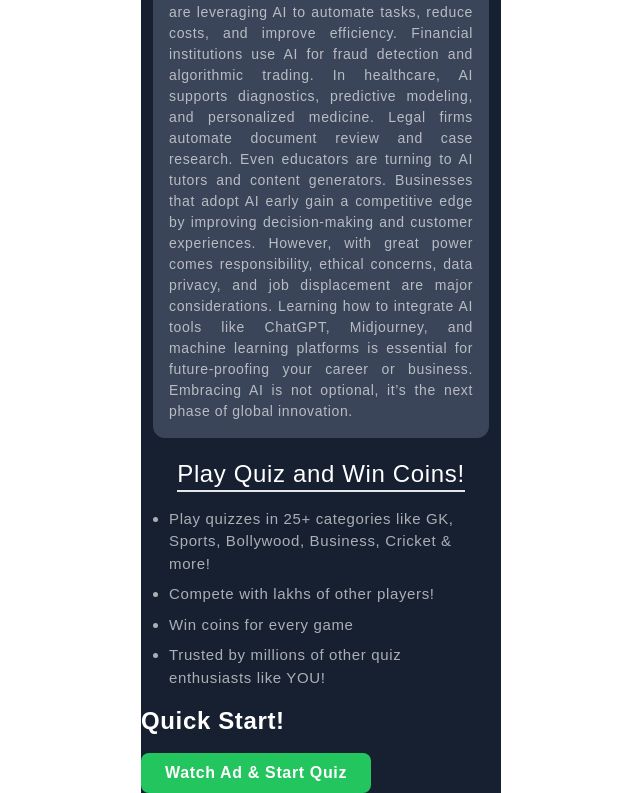
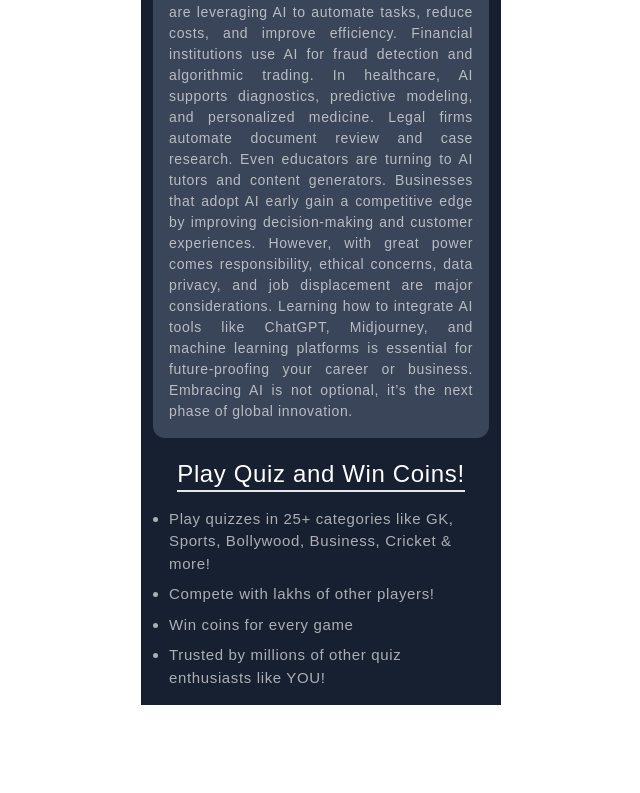
Before and after one commit to Incrediblesoftech/Quiz-with-rewarded, a Next.js app: page / in a window 1280 px wide. Shown: the part 831-1624 px from the top of the page, without its empty margins (319-959 px from the left). After the commit the page ends 1536 px from the top, so only its background shows below. Built offline with nearby package versions, Linux system fonts and the light colour scheme.

Commit message:
update ads in quesation

```diff
--- a/containers/home/index.js
+++ b/containers/home/index.js
@@ -9,12 +9,11 @@ import Ads from "@components/Ads";
 function Home() {
   const [quizQuestions, setQuizQuestions] = useState([]);
   const [current, setCurrent] = useState(0);
-  const [paragraph, setParagraph] = useState([])
+  const [paragraph, setParagraph] = useState([]);
   const [selected, setSelected] = useState(null);
   const { setScore } = useScore();
   const [rightAns, setRightAns] = useState(0);
   const router = useRouter();
-
 
   useEffect(() => {
     const shuffled = [...questions].sort(() => 0.5 - Math.random());
@@ -22,44 +21,12 @@ function Home() {
     setQuizQuestions(picked);
 
     const quizParagraph = [...quizData].sort(() => 0.5 - Math.random());
-    const pick = quizParagraph.slice(0, 1)
-    setParagraph(pick)
+    const pick = quizParagraph.slice(0, 1);
+    setParagraph(pick);
   }, []);
 
-const handleAnswer = (option) => {
-  setSelected(option);
-
-  const isCorrect = option === quizQuestions[current].answer;
-
-  if (isCorrect) {
-    setRightAns((prev) => prev + 100);
-  }
-
-  // FIRST QUESTION → AD SHOW
-  if (current === 0) {
-
-    setTimeout(() => {
-      showRewardAd(isCorrect);
-    }, 800);
-
-    return;
-  }
-
-  // SECOND QUESTION → RESULT
-  setTimeout(() => {
-    const finalScore = rightAns + (isCorrect ? 100 : 0);
-    setScore(finalScore);
-    router.push(`/start/result?score=${finalScore}`);
-  }, 800);
-
-};
-
-  if (quizQuestions.length === 0) return <div></div>;
-
-const showRewardAd = (isCorrect) => {
-
+  const showRewardAd = () => {
     if (typeof window !== "undefined" && window.adBreak) {
-
       window.adBreak({
         type: "reward",
         name: "rewarded-ad",
@@ -73,40 +40,64 @@ const showRewardAd = (isCorrect) => {
         },
 
         adViewed: () => {
-
-        console.log("User watched full ad");
+          console.log("Ad watched fully");
 
           // NEXT QUESTION
           setCurrent(1);
           setSelected(null);
-
         },
 
         adDismissed: () => {
-        console.log("User skipped ad");
+          console.log("Ad skipped");
 
           // STILL MOVE TO NEXT QUESTION
           setCurrent(1);
           setSelected(null);
+        },
+      });
+    }
+  };
+
+  const handleAnswer = (option) => {
+    setSelected(option);
+
+    const isCorrect = option === quizQuestions[current].answer;
+
+    if (isCorrect) {
+      setRightAns((prev) => prev + 100);
     }
 
-    });
-
+    // FIRST QUESTION → SHOW AD
+    if (current === 0) {
+      setTimeout(() => {
+        showRewardAd();
+      }, 800);
+      return;
     }
 
+    // SECOND QUESTION → RESULT
+    setTimeout(() => {
+      const finalScore = rightAns + (isCorrect ? 100 : 0);
+      setScore(finalScore);
+      router.push(`/start/result?score=${finalScore}`);
+    }, 800);
   };
+
+  if (quizQuestions.length === 0) return <div></div>;
+
   return (
     <Fragment>
-      <div className='px-3 pt-2'>
+      <div className="px-3 pt-2">
         <Ads
           data-ad-format="auto"
           data-ad-slot="8433272954"
           data-full-width-responsive="true"
         />
       </div>
+
       <div className="flex flex-col items-center justify-start text-center px-3 pt-[50px]">
 
-        <div className='px-2'>
+        <div className="px-2">
           <Ads
             data-ad-format="auto"
             data-ad-slot="8433272954"
@@ -120,6 +111,7 @@ const showRewardAd = (isCorrect) => {
         </div>
 
         <div className="relative mt-[50px] flex flex-col bg-primary3 w-full p-4 rounded-xl">
+
           <div className="absolute -top-4 p-1 rounded-full bg-primary3 left-1/2 transform -translate-x-1/2">
             <div className="bg-primary1 text-sm px-4 py-1 rounded-full font-semibold shadow-md">
               {current + 1}/{quizQuestions.length} Question
@@ -134,7 +126,8 @@ const showRewardAd = (isCorrect) => {
             {quizQuestions[current].options.map((option) => (
               <button
                 key={option}
-                className={`py-2 px-4 rounded ${selected
+                className={`py-2 px-4 rounded ${
+                  selected
                     ? option === quizQuestions[current].answer
                       ? "bg-green-500 text-white"
                       : option === selected
@@ -151,15 +144,19 @@ const showRewardAd = (isCorrect) => {
           </div>
         </div>
 
-
         <div className="flex flex-col items-center justify-center text-center mt-[50px] bg-primary3 w-full p-2 rounded-xl">
           <div className="text-[18px] font-bold text-center">#Fact</div>
           <div>{quizQuestions[current].explanation}</div>
         </div>
 
         {paragraph.map((item, index) => (
-          <div key={index} className="mt-[50px] bg-primary3 w-full p-4 rounded-xl">
-            <div className="text-[18px] font-bold text-center mb-2">Learn Something New!</div>
+          <div
+            key={index}
+            className="mt-[50px] bg-primary3 w-full p-4 rounded-xl"
+          >
+            <div className="text-[18px] font-bold text-center mb-2">
+              Learn Something New!
+            </div>
 
             <div className="text-left font-semibold text-[16px] text-white">
               {item.topic}
@@ -170,11 +167,9 @@ const showRewardAd = (isCorrect) => {
             </div>
           </div>
         ))}
-
-
       </div>
 
-      <div className='px-3 mt-5' >
+      <div className="px-3 mt-5">
         <Ads
           data-ad-format="auto"
           data-ad-slot="8433272954"
@@ -188,30 +183,19 @@ const showRewardAd = (isCorrect) => {
         </div>
       </div>
 
-
-
       <div className="px-3">
-        <ul className="list-disc  p-4 text-left text-[15px] space-y-2 text-primary2">
-          <li>Play quizzes in 25+ categories like GK, Sports, Bollywood, Business, Cricket & more!</li>
+        <ul className="list-disc p-4 text-left text-[15px] space-y-2 text-primary2">
+          <li>
+            Play quizzes in 25+ categories like GK, Sports, Bollywood,
+            Business, Cricket & more!
+          </li>
           <li>Compete with lakhs of other players!</li>
           <li>Win coins for every game</li>
           <li>Trusted by millions of other quiz enthusiasts like YOU!</li>
         </ul>
       </div>
-
-      <div className="text-2xl font-bold">Quick Start!</div>
-
-      <button
-        onClick={showRewardAd}
-        className="mt-4 bg-green-500 text-white px-6 py-2 rounded-lg font-semibold"
-      >
-        Watch Ad & Start Quiz
-      </button>
-
     </Fragment>
-
-
   );
 }
 
-export default Home
+export default Home;
```
Lines whose indentation alone changed are shown as unchanged.
